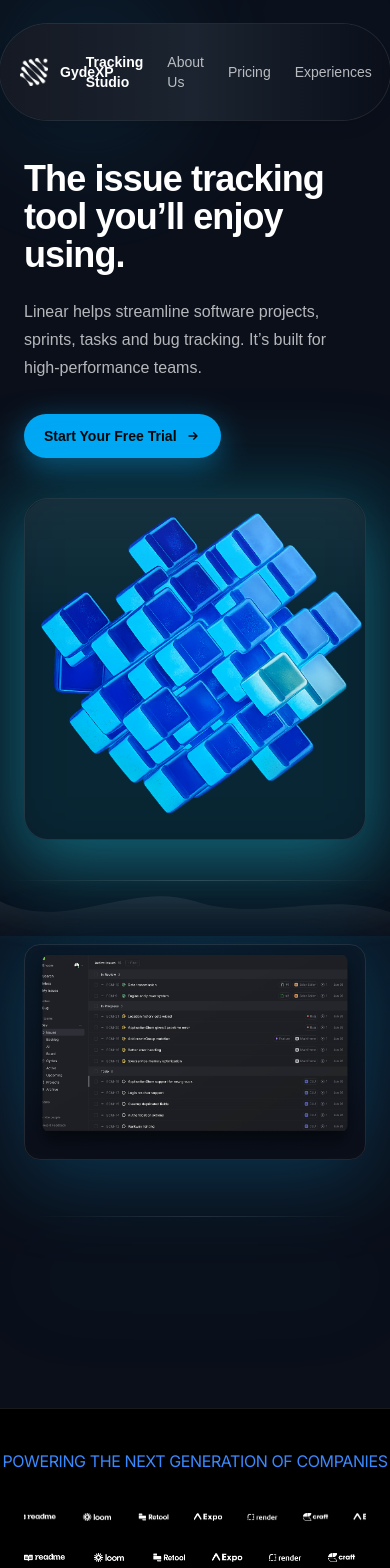
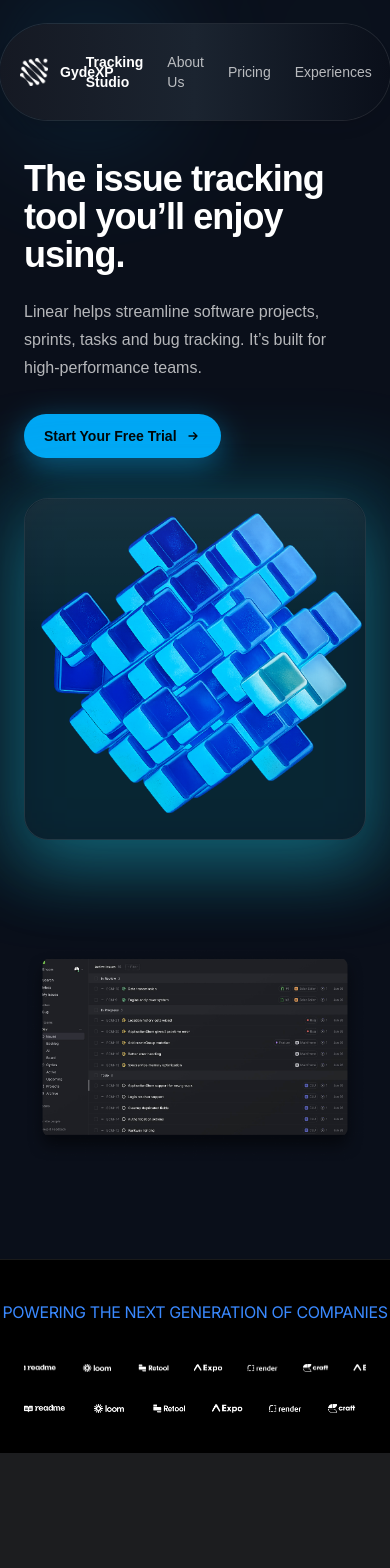
Before and after one commit to Avditor/Deepnav-Assignment, a Next.js app: page / in a window 390 px wide. Shown: the top 1568 px of the page. Built offline with nearby package versions, Linux system fonts and the light colour scheme.

Commit message:
section 7 complete

```diff
--- a/src/app/page.tsx
+++ b/src/app/page.tsx
@@ -1,6 +1,6 @@
 "use client";
 import Image from "next/image";
-import { useEffect, useRef } from "react";
+import React, { useEffect, useRef } from "react";
 import { PanelLeft, CloudOff, Moon, Users } from "lucide-react";
 
 // Interactive cube component
@@ -95,7 +95,7 @@ function InteractiveCube() {
 export default function Page() {
   return (
     <div className="min-h-screen w-full overflow-x-hidden bg-[#0A0F1A] text-white relative">
-      {/* GLOBAL BACKDROP (grid removed) */}
+      {/* GLOBAL BACKDROP */}
       <div className="pointer-events-none absolute inset-0">
         <div
           className="absolute -top-[28vw] -left-[22vw] h-[90vw] w-[90vw] rounded-full blur-3xl opacity-40"
@@ -179,36 +179,40 @@ export default function Page() {
         <InteractiveCube />
       </main>
 
-      {/* CURVED SEPARATOR */}
-      <div className="relative">
-        <svg className="block w-full h-16 md:h-20" viewBox="0 0 1440 120" preserveAspectRatio="none">
-          <defs>
-            <linearGradient id="sep" x1="0" y1="0" x2="0" y2="1">
-              <stop offset="0%" stopColor="rgba(255,255,255,0.08)" />
-              <stop offset="100%" stopColor="rgba(255,255,255,0)" />
-            </linearGradient>
-          </defs>
-          <path d="M0,40 C240,100 480,0 720,40 C960,80 1200,20 1440,60 L1440,120 L0,120 Z" fill="url(#sep)" />
-        </svg>
-        <div className="absolute inset-x-0 top-0 h-px bg-gradient-to-r from-transparent via-white/15 to-transparent" />
+      {/* MAIL IMAGE SECTION — 20% smaller, 20% more top margin; smooth glow without black shadow */}
+      <section id="mail-section" className="relative mx-auto max-w-7xl px-6 md:px-8 pb-24 pt-0">
+        <div className="relative z-10 mx-auto flex items-center justify-center">
+          <div className="group relative w-full max-w-[968px] mt-[20%] [perspective:1200px]">
+            {/* Soft luminous glow (placed behind, uses screen blend to avoid dark halos) */}
+            <div className="absolute inset-0 -z-10 flex items-center justify-center pointer-events-none">
+              <div
+                className="w-[90%] aspect-[8/5] rounded-[28px]
+                           opacity-0 scale-100 blur-2xl transition-all duration-500 ease-out
+                           group-hover:opacity-100 group-hover:scale-110
+                           mix-blend-screen"
+                style={{
+                  background:
+                    "radial-gradient(60% 60% at 50% 50%, rgba(56,189,248,.55) 0%, rgba(14,165,233,.40) 45%, rgba(59,130,246,.28) 70%, transparent 100%)",
+                }}
+              />
             </div>
 
-      {/* MAIL IMAGE SECTION */}
-      <section id="mail-section" className="relative mx-auto max-w-7xl px-6 md:px-8 pb-24 pt-2 -mt-2">
-        <div className="pointer-events-none absolute inset-0 bg-[radial-gradient(780px_360px_at_50%_0%,rgba(14,165,233,.10),transparent_65%)]" />
-        <div className="relative z-10 mx-auto flex items-center justify-center">
+            {/* Image wrapper with gentle pop on hover */}
+            <div
+              className="relative w-full aspect-[8/5] z-0
+                         transform-gpu transition-transform duration-500 will-change-transform
+                         group-hover:[transform:translateZ(72px)_scale(1.06)]"
+            >
               <Image
                 src="/mailimage.png"
                 alt="Mail interface"
-            width={1600}
-            height={1000}
-            sizes="(min-width: 1280px) 1100px, (min-width: 768px) 900px, 92vw"
-            className="w-full max-w-[1100px] rounded-2xl border border-white/10 shadow-[0_20px_80px_rgba(14,165,233,.25)]"
+                fill
+                sizes="(min-width:1280px) 968px, (min-width:768px) 70vw, 88vw"
+                className="object-contain rounded-2xl"
+                priority
               />
             </div>
-        <div className="pointer-events-none relative mt-14 h-24">
-          <div className="absolute inset-x-0 top-0 h-px bg-gradient-to-r from-transparent via-white/12 to-transparent" />
-          <div className="absolute inset-x-0 top-2 h-20 bg-gradient-to-b from-transparent to-cyan-500/5 blur-2xl" />
+          </div>
         </div>
       </section>
 
@@ -226,7 +230,7 @@ export default function Page() {
         </div>
       </section>
 
-      {/* COLORED GAP EXTENSION BETWEEN LOGOS & PROFESSIONAL TOOL */}
+      {/* COLORED GAP EXTENSION */}
       <div style={{ backgroundColor: "#1C1D1F", height: "80px" }} />
 
       {/* PROFESSIONAL TOOL SECTION */}
@@ -312,13 +316,19 @@ export default function Page() {
       {/* SECTION FIVE */}
       <section
         id="section-five"
-        className="relative w-full overflow-hidden py-24 md:py-32 min-h-[760px] md:min-h-[820px]"
+        className="group relative w-full overflow-hidden py-24 md:py-32 min-h-[760px] md:min-h-[820px]"
         aria-label="Section Five"
         style={{ fontFamily: "Inter, sans-serif" }}
       >
         <div className="absolute inset-x-0 -top-0.5 h-px bg-gradient-to-r from-transparent via-white/10 to-transparent" />
-        <div className="absolute inset-y-0 right-0 w-[72vw] md:w-[58vw] lg:w-[50vw] flex items-center justify-end pointer-events-none">
-          <div className="relative w-full h-[90%] max-h-[540px] md:max-h-[612px]">
+
+        <div className="absolute inset-y-0 right-0 w-[72vw] md:w-[58vw] lg:w-[50vw] flex items-center justify-end overflow-visible">
+          <div className="relative w-full h-[90%] max-h-[540px] md:max-h-[612px] overflow-visible">
+            <div
+              className="absolute inset-0 origin-right transform-gpu will-change-transform transition-transform duration-500 ease-out
+                         translate-x-[7%] scale-[0.936]
+                         group-hover:translate-x-[4%] group-hover:scale-[1.014]"
+            >
               <Image
                 src="/sectionfive.png"
                 alt="Interface screenshot"
@@ -329,6 +339,8 @@ export default function Page() {
               />
             </div>
           </div>
+        </div>
+
         <div className="relative z-10 mx-auto max-w-7xl px-6 md:px-8">
           <div className="grid grid-cols-1 md:grid-cols-2 gap-10 items-center">
             <div className="max-w-xl min-h-[540px] md:min-h-[612px] flex flex-col justify-center">
@@ -353,16 +365,14 @@ export default function Page() {
         </div>
       </section>
 
-      {/* SECTION SIX — keycaps pop closer on hover; overlay image 3D hover */}
+      {/* SECTION SIX */}
       <section
         id="section-six"
         className="w-full"
         style={{ backgroundColor: "#1C1D1F", fontFamily: "Inter, sans-serif" }}
       >
         <div className="mx-auto max-w-7xl px-6 md:px-8">
-          {/* Top content */}
           <div className="pt-16 pb-8 flex flex-col items-center text-center">
-            {/* Perspective wrapper so keycaps can translateZ on hover */}
             <div className="mb-6 flex items-center gap-3 [perspective:1200px]">
               {["⌘", "K"].map((k, i) => (
                 <span
@@ -385,10 +395,8 @@ export default function Page() {
             </p>
           </div>
 
-          {/* Stacked images with 3D overlay on hover */}
           <div className="pb-24 flex justify-center">
             <div className="group relative w-full max-w-5xl aspect-[16/9] [perspective:1200px]">
-              {/* Base image */}
               <Image
                 src="/sectionsix.png"
                 alt="Command menu base"
@@ -397,7 +405,6 @@ export default function Page() {
                 className="object-contain"
                 priority
               />
-              {/* Overlay (smaller, centered, moves toward screen on hover) */}
               <div className="pointer-events-none absolute inset-0 flex items-center justify-center">
                 <div
                   className="relative w-[72%] md:w-[60%] aspect-[16/9]
@@ -421,6 +428,56 @@ export default function Page() {
         </div>
       </section>
 
+      {/* SECTION SEVEN */}
+      <section
+        id="section-seven"
+        aria-label="Section Seven"
+        className="relative w-full bg-black py-20 md:py-28 overflow-visible"
+        style={{ fontFamily: "Inter, sans-serif" }}
+      >
+        <div className="absolute inset-x-0 top-0 h-px bg-gradient-to-r from-transparent via-white/10 to-transparent" />
+
+        <div className="group grid w-full grid-cols-1 md:grid-cols-[1.35fr_0.65fr] items-start md:items-center gap-10 md:gap-12 lg:gap-16 mb-16">
+          {/* Left: IMAGE */}
+          <div className="relative w-full aspect-[16/9] md:aspect-[21/9] overflow-visible mt-24 md:mt-32">
+            <div
+              className="absolute inset-0 origin-left transform-gpu will-change-transform transition-transform duration-500 ease-out
+                         -translate-x-[7%] scale-[1.56]
+                         group-hover:-translate-x-[4%] group-hover:scale-[1.69]"
+            >
+              <Image
+                src="/sectionsev.png"
+                alt="Section seven visual"
+                fill
+                sizes="(min-width:1280px) 1600px, (min-width:768px) 120vw, 120vw"
+                className="object-contain object-left w-full h-full drop-shadow-[0_24px_80px_rgba(0,0,0,.55)]"
+                priority
+              />
+            </div>
+          </div>
+
+          {/* Right: TEXT */}
+          <div
+            className="relative z-10 px-6 md:px-0 lg:px-0 justify-self-start md:justify-self-start max-w-[560px]
+                       md:-translate-x-16 lg:-translate-x-24 xl:-translate-x-28"
+          >
+            <h3 className="text-[26px] sm:text-[30px] md:text-[34px] font-extrabold leading-tight tracking-tight">
+              Build team<br />momentum with<br />Cycles
+            </h3>
+
+            <p className="mt-5 text-sm sm:text-[15px] leading-7 text-white/80">
+              <span className="font-semibold text-white">Velocity and estimates.</span>{" "}
+              Track your<br />team’s workload and velocity.
+            </p>
+
+            <p className="mt-4 text-sm sm:text-[15px] leading-7 text-white/80">
+              <span className="font-semibold text-white">Automated.</span>{" "}
+              Cycles run on<br />an automated schedule, so you can<br />focus on your work.
+            </p>
+          </div>
+        </div>
+      </section>
+
       <div className="h-24 md:h-28" />
     </div>
   );
```
Also changed, not shown: public/sectionsev.png (added). Lines whose indentation alone changed are shown as unchanged.
